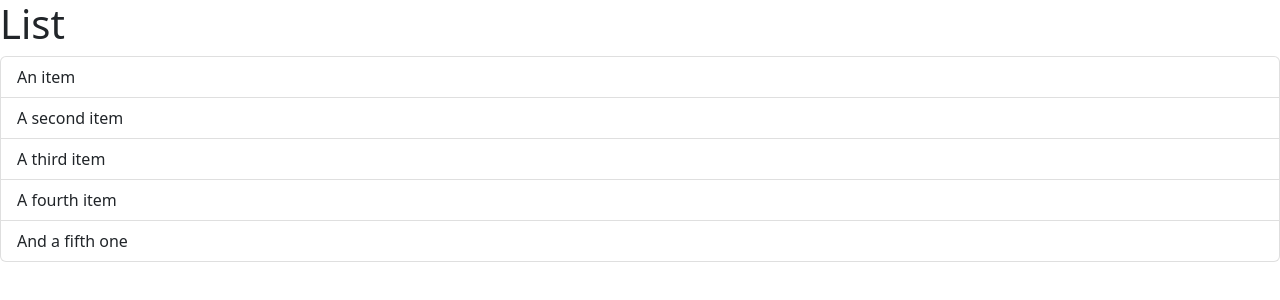
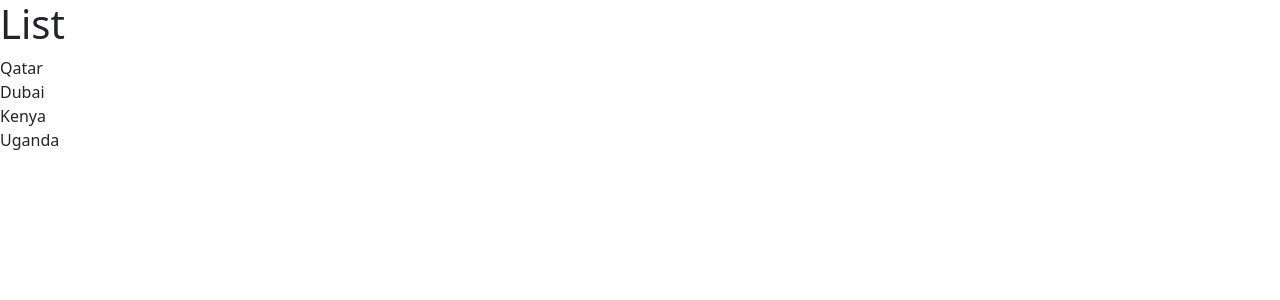
Before and after one commit to mohashyne/React_A-Z, a React (Vite) app: page / in a window 1280 px wide. Shown: the top 300 px of the page. Built offline with nearby package versions, Linux system fonts and the light colour scheme.

Commit message:
render list dynamically and use key prop

```diff
--- a/src/components/ListGroup.tsx
+++ b/src/components/ListGroup.tsx
@@ -5,16 +5,22 @@
 
 // import { Fragment } from "react";
 function ListGroup() {
+    const items = [
+    "Qatar",
+    "Dubai",
+    "Kenya",
+    "Uganda",
+];
+
     return (
         <>
         <h1>List</h1>
         <ul className="list-group">
-        <li className="list-group-item">An item</li>
-        <li className="list-group-item">A second item</li>
-        <li className="list-group-item">A third item</li>
-        <li className="list-group-item">A fourth item</li>
-        <li className="list-group-item">And a fifth one</li>
-      </ul>
+        { items.map(item => (
+            // We need a unique key prop for a mapped item
+        <li key={item} >{item}</li>
+        ))}
+        </ul>
       </>
     );
 }
```
